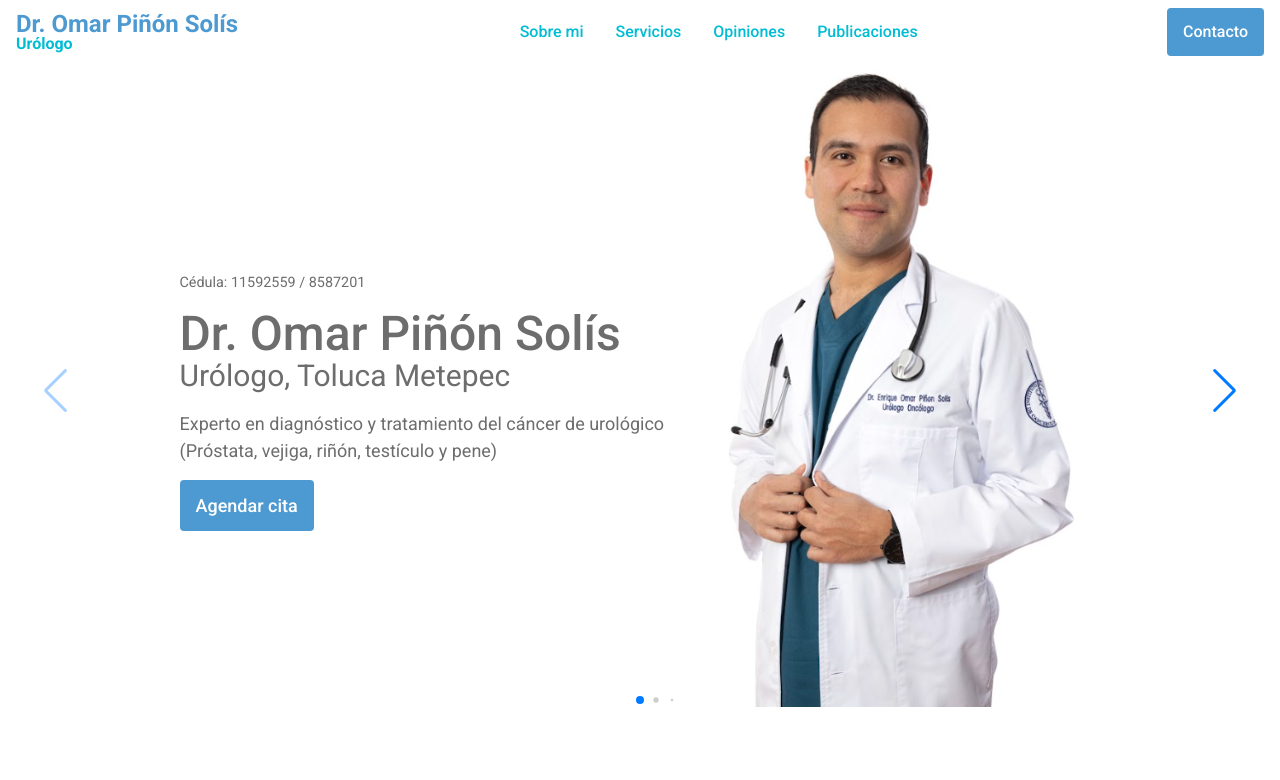
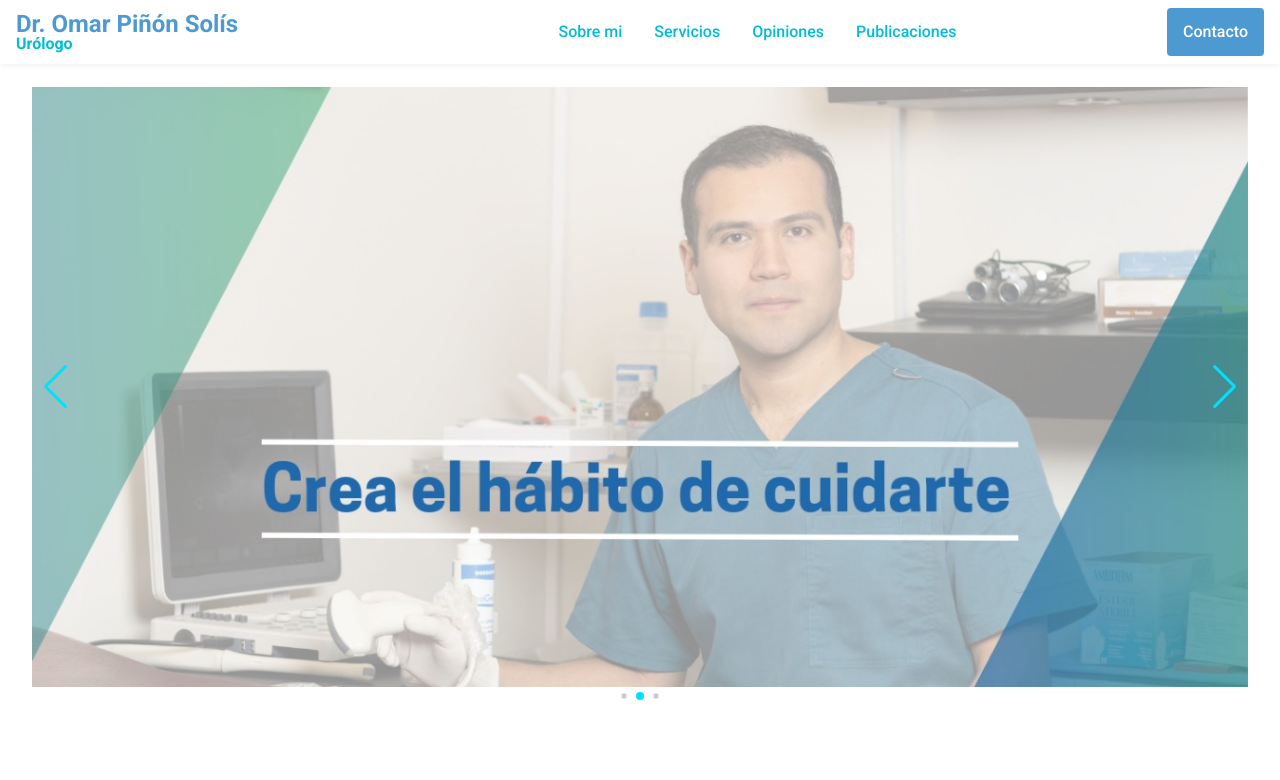
Before and after one commit to crbzxy/hcp-omar, a Next.js app: page / in a window 1280 px wide. Shown: the top 780 px of the page. Built offline with nearby package versions, Linux system fonts and the light colour scheme.

Commit message:
update front2

```diff
--- a/components/benefits.tsx
+++ b/components/benefits.tsx
@@ -64,7 +64,8 @@ const beneftis = [
 
 export default function Benefits() {
   return (
-    <> <h2 className={styles.title}>
+    <div className='contenido'>
+      <h2 className={styles.title}>
     Certificados
     </h2> <p className={styles.description}>
       Experiencia en múltiples procedimientos en Cáncer urológico
@@ -91,6 +92,6 @@ export default function Benefits() {
       })}
     </section>
 
-    </>
+    </div>
   );
 }
--- a/components/header.tsx
+++ b/components/header.tsx
@@ -20,13 +20,13 @@ export default function Header() {
             <a href='#sobremi'>Sobre mi</a>
           </li>
           <li>
-            <a href='#'>Servicios</a>
+            <a href='#servicios'>Servicios</a>
           </li>
           <li>
-            <a href='#'>Opiniones</a>
+            <a href='#opiniones'>Opiniones</a>
           </li>
           <li>
-            <a href='#'>Publicaciones</a>
+            <a href='#publicaciones'>Publicaciones</a>
           </li>
 
         </ul>
--- a/components/hero.tsx
+++ b/components/hero.tsx
@@ -8,7 +8,7 @@ import 'swiper/css';
 import 'swiper/css/navigation';
 import 'swiper/css/pagination';
 // import required modules
-import { Navigation, Pagination } from 'swiper';
+import { Autoplay, Navigation, Pagination } from 'swiper';
 
 const initial = { opacity: 0 };
 const animate = { opacity: 1 };
@@ -24,9 +24,15 @@ export default function Hero() {
       <section className='sectionHero'>
         <Swiper
           navigation={true}
-          modules={[Navigation,Pagination]}
+          modules={[Navigation, Pagination, Autoplay]}
+          loop={true}
+
           pagination={{
             dynamicBullets: true,
+          }}
+          autoplay={{
+            delay: 2800,
+            disableOnInteraction: false,
           }}
           className='mySwiperHero'>
           <SwiperSlide>
@@ -80,104 +86,22 @@ export default function Hero() {
             </div>
           </SwiperSlide>
           <SwiperSlide>
-            {' '} <div className={styles.leftDiv}>
-              <Image src='/omar.svg' alt='' width={409} height={639} />
-            </div>
-            <div className={styles.rightDiv}>
-              <motion.p
-                initial={initial}
-                animate={animate}
-                transition={transition_h2}
-                className={styles.content}>
-                <small> Cédula: 11592559 / 8587201</small>
-              </motion.p>
-              <motion.h1
-                initial={initial}
-                animate={animate}
-                transition={transition_h1}
-                className={styles.heading}>
-                Dr. Omar Piñón Solís
-              </motion.h1>
-
-              <motion.h2
-                initial={initial}
-                animate={animate}
-                transition={transition_h2}
-                className={styles.parraf}>
-                Urólogo, Toluca Metepec
-              </motion.h2>
-
-              <motion.p
-                initial={initial}
-                animate={animate}
-                transition={transition_P}
-                className={styles.content}>
-                Experto en diagnóstico y tratamiento del cáncer de urológico
-                (Próstata, vejiga, riñón, testículo y pene)
-              </motion.p>
-              <div className={styles.ctaContainer}>
-                <a href='#contacto'>
-                  <motion.button
-                    initial={initial}
-                    animate={animate}
-                    transition={transition_btn_a}
-                    className='primaryBTN lg:mr-8 mb-4 lg:mb-0'>
-                    Agendar cita
-                  </motion.button>
-                </a>
-              </div>
-            </div>
+            <Image
+              src={'/hero2.jpeg'}
+              alt='Picture of the author'
+              width={1280}
+              height={632}
+            />
 
           </SwiperSlide>
           <SwiperSlide>
-            {' '}
-            <div className={styles.rightDiv}>
-              <motion.p
-                initial={initial}
-                animate={animate}
-                transition={transition_h2}
-                className={styles.content}>
-                <small> Cédula: 11592559 / 8587201</small>
-              </motion.p>
-              <motion.h1
-                initial={initial}
-                animate={animate}
-                transition={transition_h1}
-                className={styles.heading}>
-                Dr. Omar Piñón Solís
-              </motion.h1>
+            <Image
+              src={'/hero3.jpeg'}
+              alt='Picture of the author'
+              width={1280}
+              height={632}
+            />
 
-              <motion.h2
-                initial={initial}
-                animate={animate}
-                transition={transition_h2}
-                className={styles.parraf}>
-                Urólogo, Toluca Metepec
-              </motion.h2>
-
-              <motion.p
-                initial={initial}
-                animate={animate}
-                transition={transition_P}
-                className={styles.content}>
-                Experto en diagnóstico y tratamiento del cáncer de urológico
-                (Próstata, vejiga, riñón, testículo y pene)
-              </motion.p>
-              <div className={styles.ctaContainer}>
-                <a href='#contacto'>
-                  <motion.button
-                    initial={initial}
-                    animate={animate}
-                    transition={transition_btn_a}
-                    className='primaryBTN lg:mr-8 mb-4 lg:mb-0'>
-                    Agendar cita
-                  </motion.button>
-                </a>
-              </div>
-            </div>
-            <div className={styles.leftDiv}>
-              <Image src='/omar.svg' alt='' width={409} height={639} />
-            </div>
           </SwiperSlide>
 
         </Swiper>
--- a/components/logo.tsx
+++ b/components/logo.tsx
@@ -1,11 +1,15 @@
-
+import Link from 'next/link';
 
 export default function Logo() {
   return (
-    <div className='mr-16 flex flex-col '>
-
-      <p className="logoName">Dr. Omar Piñón Solís</p>
-      <p className="logoNamesub">Urólogo</p>
+    <div className='mr-16 flex flex-col cursor-pointer'>
+      <Link href='/'>
+        <div>
+          {' '}
+          <p className='logoName'>Dr. Omar Piñón Solís</p>
+          <p className='logoNamesub'>Urólogo</p>
+        </div>
+      </Link>
     </div>
   );
 }
--- a/components/pricing.tsx
+++ b/components/pricing.tsx
@@ -29,7 +29,7 @@ const data = [
 
 export default function Pricing() {
   return (
-    <>
+    <div className='contenido' id='servicios'>
       <h5 className={styles.title}>Servicios</h5>
       <p className={styles.description}>Encuentra la mejor opción para ti</p>
       <section className='section '>
@@ -97,6 +97,6 @@ export default function Pricing() {
           })}
         </div>
       </section>
-    </>
+    </div>
   );
 }
--- a/styles/Header.module.css
+++ b/styles/Header.module.css
@@ -1,12 +1,14 @@
 .header {
+  position: fixed;
+  top: 0;
+  z-index: 999;
+  margin: 0 auto;
+  width: 100%;
+  background-color: #fff;
 
-position:absolute;
-top:0;
-z-index:999;
- margin: 0 auto;
-  width: 100%;
+  box-shadow: 0 2px 4px 0 rgba(0, 0, 0, 0.05);
 
-  @apply p-4 lg:py-2 lg:px-4 container mx-auto grid lg:flex lg:justify-between grid-cols-2 text-[#879FA8] hover:text-[#00BCD4] ;
+  @apply p-4 lg:py-2 lg:px-4  mx-auto grid lg:flex lg:justify-between grid-cols-2 text-[#879FA8] hover:text-[#00BCD4];
 }
 
 .header > nav {
@@ -23,7 +25,7 @@ z-index:999;
 }
 
 .navMenu > li {
-  @apply mr-8  ;
+  @apply mr-8;
 }
 
 .mobileMenuWrapper {
--- a/styles/globals.css
+++ b/styles/globals.css
@@ -1,7 +1,9 @@
 @tailwind base;
 @tailwind components;
 @tailwind utilities;
-
+* {
+  --swiper-theme-color: #02e0fd !important;
+}
 @layer components {
   .ghostBTN {
     @apply mx-1 hover:underline p-4;
@@ -19,13 +21,13 @@
 
     min-height: 80vh;
     height: 100%;
-    @apply grid my-16  py-4 px-8 md:px-8 lg:py-1 2xl:py-4 2xl:px-4 mx-auto  grid-cols-1 gap-2 md:gap-2 lg:grid-cols-12 relative overflow-hidden ;
+    @apply grid  mt-6 mx-auto  grid-cols-1 gap-2 md:gap-2 lg:grid-cols-12 relative overflow-hidden  ;
   }
   .sectionHero {
 
-    min-height: 80vh;
-    height: 100%;
-    @apply grid my-16  py-4 px-8 md:px-8 lg:py-1 2xl:py-4 2xl:px-4 mx-auto  grid-cols-1 gap-2 md:gap-2 lg:grid-cols-12 relative overflow-hidden ;
+
+
+    @apply  sm:py-16  sm:flex  grid-cols-1 gap-2 md:gap-2 lg:grid-cols-12 relative overflow-hidden ;
   }
   .appBlurImage {
     @apply  xl:block absolute z-0  ;
@@ -65,6 +67,7 @@
     @apply text-[#4D9AD2] font-bold;
     line-height: 1;
     font-size: 1.5rem;
+    min-width: 300px;
   }
 
   .logoNamesub
@@ -139,10 +142,7 @@ font-size: 2.5rem;
 
 }
 
-.swiper {
-  width: 100%;
-  height: 100%;
-}
+
 
 .swiper-slide {
   text-align: left;
@@ -192,10 +192,10 @@ font-size: 2.5rem;
 
 .mySwiperHero{
   width: 95vw;
+  padding: 1rem;
 
-  background-image: url("../public/dots.png");
-  background-color: #fff;
-  background-repeat:repeat;
-  background-position: center;
-  background-size: fill;
 }
+
+.contenido{
+  @apply  pt-36;
+}
```
Also changed, not shown: public/hero2.jpeg (added), public/hero3.jpeg (added).
